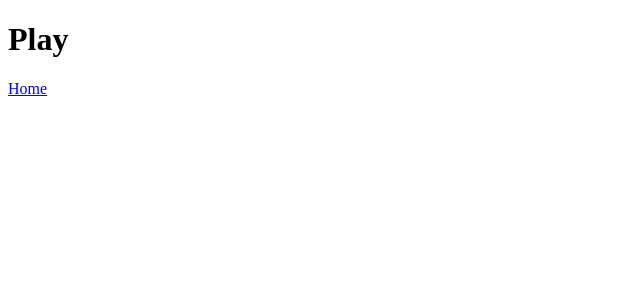
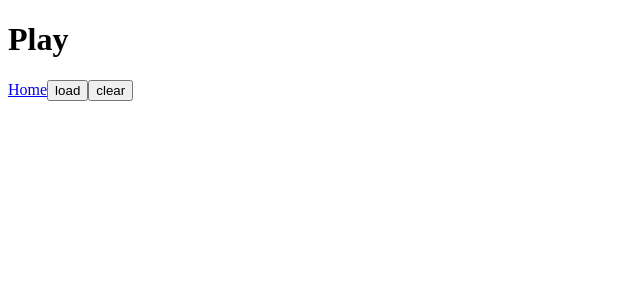
Before and after one commit to senorita-dev/sudoku-platform, a React (Vite) app: page /play in a window 1280 px wide. Shown: the top 300 px of the page, without its empty margins (0-640 px from the left). Built offline with nearby package versions, Linux system fonts and the light colour scheme.

Commit message:
Play page add functionality to load and clear sudoku board

```diff
--- a/src/pages/Play/index.tsx
+++ b/src/pages/Play/index.tsx
@@ -1,18 +1,43 @@
+import { useState } from 'react'
 import { Link } from 'react-router-dom'
 import SudokuGrid from 'src/components/sudoku/SudokuGrid'
 import { Grid } from 'src/types'
+import { getSudoku } from 'sudoku-gen'
 
-const emptyGrid: Grid = Array(9)
-  .fill(null)
-  .map(() => Array(9).fill(null))
+function getEmptyGrid(): Grid {
+  const emptyGrid = Array(9)
+    .fill(null)
+    .map(() => Array(9).fill(null))
+  return emptyGrid
+}
 
 function Play() {
+  const [grid, setGrid] = useState<Grid>(getEmptyGrid())
+  function loadGrid() {
+    const sudoku = getSudoku()
+    const newGrid = getEmptyGrid()
+    sudoku.puzzle.split('').forEach((char, index) => {
+      const row = Math.floor(index / 9)
+      const col = index % 9
+      if (char === '-') {
+        newGrid[row][col] = null
+      } else {
+        newGrid[row][col] = parseInt(char)
+      }
+    })
+    setGrid(newGrid)
+  }
+  function clearGrid() {
+    setGrid(getEmptyGrid())
+  }
   return (
     <div className="flex flex-grow flex-col items-center p-2">
       <h1 className="text-4xl font-bold">Play</h1>
       <Link to="/">Home</Link>
+      <button onClick={loadGrid}>load</button>
+      <button onClick={clearGrid}>clear</button>
       <div className="h-[min(80vw,80vh)] w-[min(80vw,80vh)] bg-white">
-        <SudokuGrid grid={emptyGrid} />
+        <SudokuGrid grid={grid} />
       </div>
     </div>
   )
```
